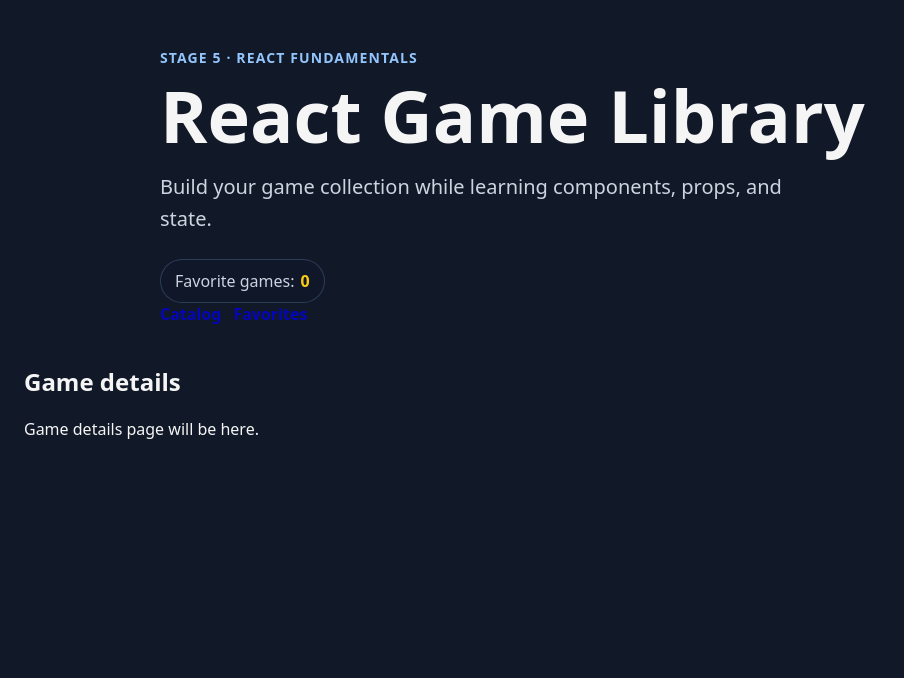
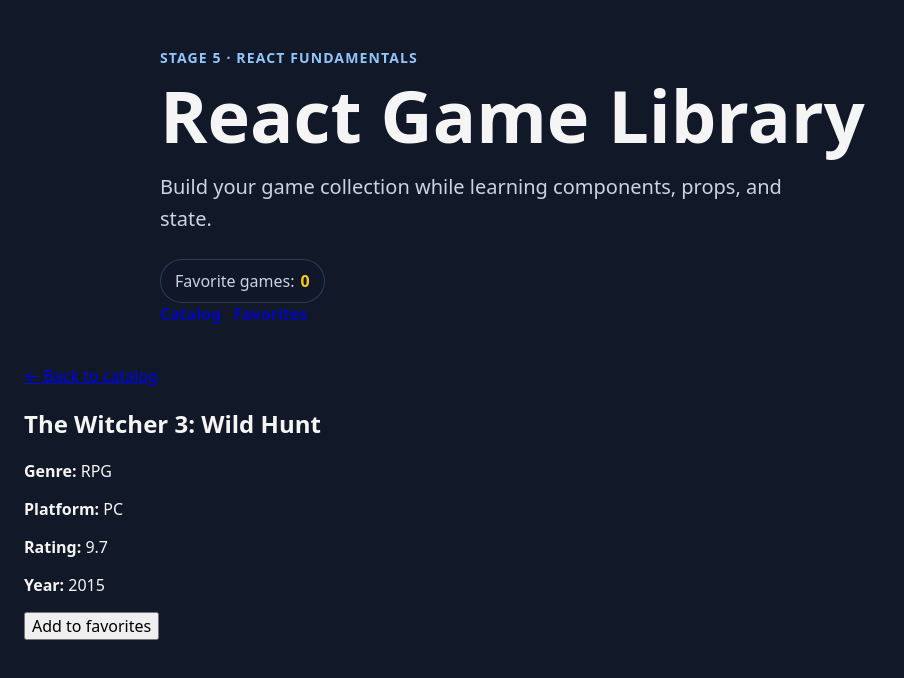
Before and after one commit to He8eco/frontend-workflow-lab, a React (Vite) app in the folder react-fundamentals/: page /games/1 in a window 1280 px wide. Shown: the top 678 px of the page, without its empty margins (0-904 px from the left). Built offline with nearby package versions, Linux system fonts and the light colour scheme.

Commit message:
feat: add game details page

```diff
--- a/react-fundamentals/src/App.jsx
+++ b/react-fundamentals/src/App.jsx
@@ -41,7 +41,18 @@
             />
           }
         />
-        <Route path="/games/:id" element={<GameDetailsPage />} />
+        <Route
+          path="/games/:id"
+          element={
+            <GameDetailsPage
+              games={games}
+              loading={loading}
+              error={error}
+              favorites={favorites}
+              setFavorites={setFavorites}
+            />
+          }
+        />
         <Route path="*" element={<NotFoundPage />} />
       </Routes>
     </main>
--- a/react-fundamentals/src/components/GameCard.jsx
+++ b/react-fundamentals/src/components/GameCard.jsx
@@ -1,3 +1,5 @@
+import { Link } from 'react-router'
+
 export function GameCard({ game, isFavorite, onToggleFavorite }) {
   return (
     <article className="game-card">
@@ -24,6 +26,7 @@
           {isFavorite ? 'Remove from favorites' : 'Add to favorites'}
         </button>
       </div>
+      <Link to={`/games/${game.id}`}>View details</Link>
     </article>
   )
 }
--- a/react-fundamentals/src/pages/GameDetailsPage.jsx
+++ b/react-fundamentals/src/pages/GameDetailsPage.jsx
@@ -1,8 +1,80 @@
-export function GameDetailsPage() {
+import { Link, useParams } from 'react-router'
+
+export function GameDetailsPage({
+  games,
+  loading,
+  error,
+  favorites,
+  setFavorites,
+}) {
+  const { id } = useParams()
+
+  const game = games.find((game) => {
+    return String(game.id) === id
+  })
+
+  function handleToggleFavorite() {
+    if (!game) {
+      return
+    }
+
+    setFavorites((currentFavorites) => {
+      if (currentFavorites.includes(game.id)) {
+        return currentFavorites.filter((favoriteId) => favoriteId !== game.id)
+      }
+
+      return [...currentFavorites, game.id]
+    })
+  }
+
+  if (loading) {
+    return <p className="catalog-message">Loading game...</p>
+  }
+
+  if (error) {
+    return <p className="catalog-message error-message">{error}</p>
+  }
+
+  if (!game) {
+    return (
+      <section className="game-details">
+        <h2>Game not found</h2>
+        <p>This game does not exist or is not available.</p>
+
+        <Link to="/">Back to catalog</Link>
+      </section>
+    )
+  }
+
+  const isFavorite = favorites.includes(game.id)
+
   return (
-    <section>
-      <h1>Game details</h1>
-      <p>Game details page will be here.</p>
+    <section className="game-details">
+      <Link to="/">← Back to catalog</Link>
+
+      <article className="game-details__card">
+        <h2>{game.title}</h2>
+
+        <p>
+          <strong>Genre:</strong> {game.genre}
+        </p>
+
+        <p>
+          <strong>Platform:</strong> {game.platform}
+        </p>
+
+        <p>
+          <strong>Rating:</strong> {game.rating}
+        </p>
+
+        <p>
+          <strong>Year:</strong> {game.year}
+        </p>
+
+        <button type="button" onClick={handleToggleFavorite}>
+          {isFavorite ? 'Remove from favorites' : 'Add to favorites'}
+        </button>
+      </article>
     </section>
   )
 }
```
Also changed, not shown: 2 other files (tests, documents, lock files or other folders).
